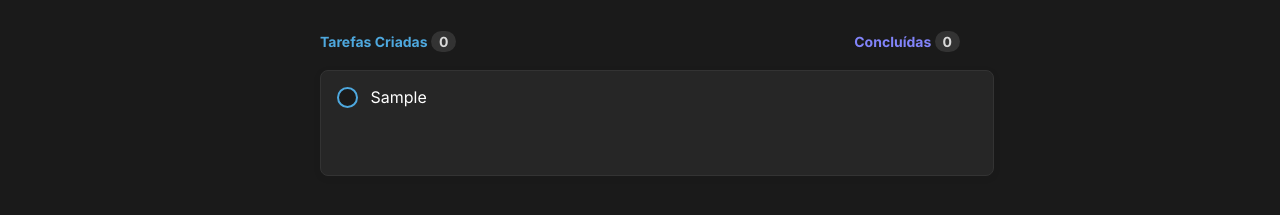
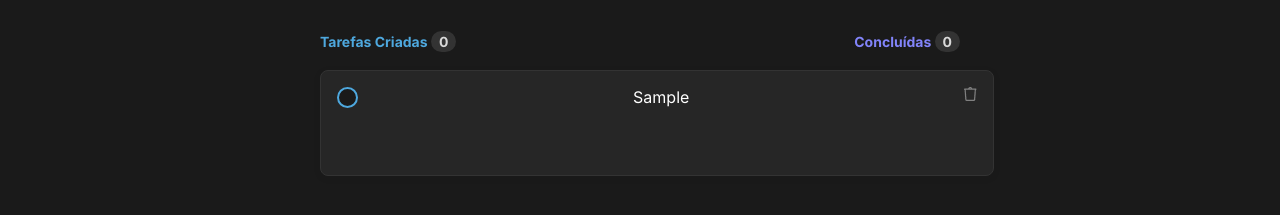
Before and after one commit to AntonioDeveloper/to-do-list, a React (Vite) app: page / in a window 1280 px wide. Both pictures are taken after typing "Sample" into the empty fields and a click on the button "Criar". Shown: the part 237-452 px from the top of the page. Built offline with nearby package versions, Linux system fonts and the light colour scheme.

Commit message:
Função deletar tarefa

```diff
--- a/src/components/Task/Task.tsx
+++ b/src/components/Task/Task.tsx
@@ -1,7 +1,7 @@
 import styles from './index.module.css';
-import { MouseEvent } from 'react';
+import React, { MouseEvent } from 'react';
 import checkMark from '../../assets/check.png';
-import trashBin from '../../assets/check.png';
+import trashBin from '../../assets/trash.png';
 
 interface Task {
   isComplete: boolean;
@@ -11,10 +11,14 @@ interface Task {
 interface LineTasks {
   tarefas: Task[];
   status: (event: MouseEvent<HTMLButtonElement>) => void;
+  deleteTask(tasksArray: object): any;
 }
 
 
-export function Task({ tarefas, status }: LineTasks) {
+
+export function Task({ tarefas, status, deleteTask }: LineTasks) {
+
+
 
   return (
     <>
@@ -28,6 +32,11 @@ export function Task({ tarefas, status }: LineTasks) {
               }
             </button>
             <div className={styles.taskDescription}>{tarefa.task}</div>
+            <button className={styles.trashBin}
+              onClick={deleteTask}
+            >
+              <img src={trashBin} id={i.toString()} />
+            </button>
           </div>
         )
       })}
--- a/src/components/Task/index.module.css
+++ b/src/components/Task/index.module.css
@@ -1,5 +1,6 @@
 .taskDescription {
   color: #fff;
+  max-width: 450px;
 }
 
 .checkMark {
@@ -9,6 +10,8 @@
   border-radius: 50px;
   border: 2px solid var(--blue);
   background: var(--gray-600);
+
+  cursor: pointer;
 }
 
 .checkMark img {
@@ -22,6 +25,7 @@
   display: flex;
   flex-direction: row;
   align-items: flex-start;
+  justify-content: space-between;
   padding: 16px;
   gap: 12px;
 
@@ -32,3 +36,8 @@
   box-shadow: 0px 2px 8px rgba(0, 0, 0, 0.06);
   border-radius: 8px;
 }
+
+.trashBin {
+  background-color: #262626;
+  cursor: pointer;
+}
--- a/src/components/TasksContainer/TasksContainer.tsx
+++ b/src/components/TasksContainer/TasksContainer.tsx
@@ -37,8 +37,6 @@ export function TasksContainer() {
   let el: HTMLElement;
   let idEl: number;
 
-
-
   function handleTaskStatus(event: MouseEvent<HTMLButtonElement>) {
     event?.preventDefault();
 
@@ -47,9 +45,32 @@ export function TasksContainer() {
 
     setChoosenTask(idEl);
     tasksArray[idEl].isComplete = !tasksArray[idEl].isComplete;
-    console.log(idEl)
+    // console.log(idEl)
     console.log(tasksArray[idEl])
+    let changeStatus = tasksArray[idEl].isComplete;
+    if (changeStatus) {
+      console.log("clicado")
+    } else {
+      console.log("não clicado");
+    }
 
+    return changeStatus
+  }
+
+  function deleteTask(event: MouseEvent<HTMLButtonElement>) {
+
+    let trash = event?.target as HTMLElement;
+    let idTrash = Number(trash.id);
+    const selectedTask = JSON.stringify(tasksArray[idTrash]);
+    console.log(tasksArray);
+
+    console.log(`Deletando ${selectedTask}`);
+
+    const updatedTaskArray = tasksArray.filter(task => {
+      return JSON.stringify(task) !== selectedTask;
+    })
+    console.log("Novo array", updatedTaskArray);
+    setTaskArray(updatedTaskArray);
   }
 
   return (
@@ -69,7 +90,7 @@ export function TasksContainer() {
               Crie tarefas e organize seus itens a fazer
             </p>
           )
-            : <Task tarefas={tasksArray} status={handleTaskStatus} />
+            : <Task tarefas={tasksArray} status={handleTaskStatus} deleteTask={deleteTask} />
           }
         </div>
       </div>
```
